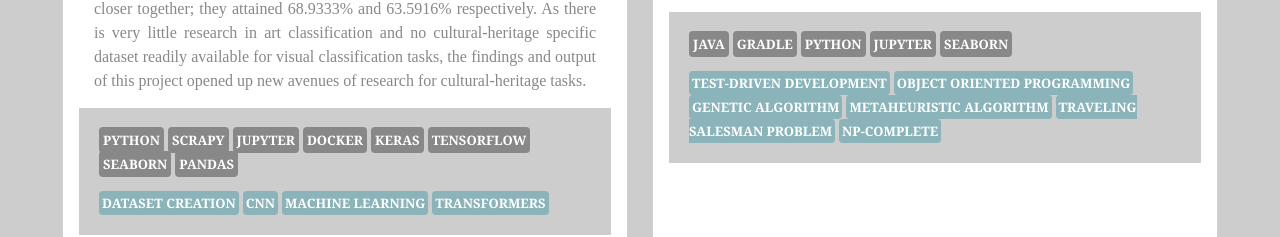
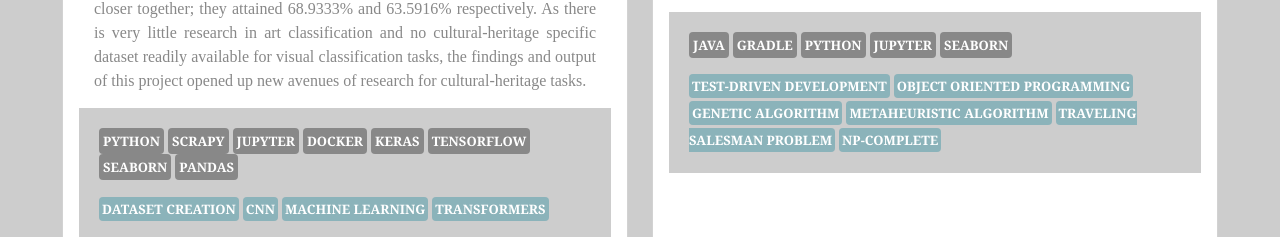
Before and after one commit to m-mathilde34/m-mathilde34.github.io, a website: page index.html in a window 1280 px wide. Shown: the part 3368-3605 px from the top of the page. Drawn offline with Linux system fonts and the light colour scheme.

Commit message:
Added line-height for better visibility of tags

```diff
--- a/scss/sections/_portfolio-section.scss
+++ b/scss/sections/_portfolio-section.scss
@@ -52,6 +52,7 @@
             padding: 4px;
             border-radius: 4px;
             font-weight: 600;
+            line-height: 20pt;
         }
 
         .skill-tag {
@@ -62,6 +63,7 @@
             padding: 3px;
             border-radius: 4px;
             font-weight: 600;
+            line-height: 20pt;
         }
 
         img {
```
Also changed, not shown: assets/css/style.css, 1 other file.
